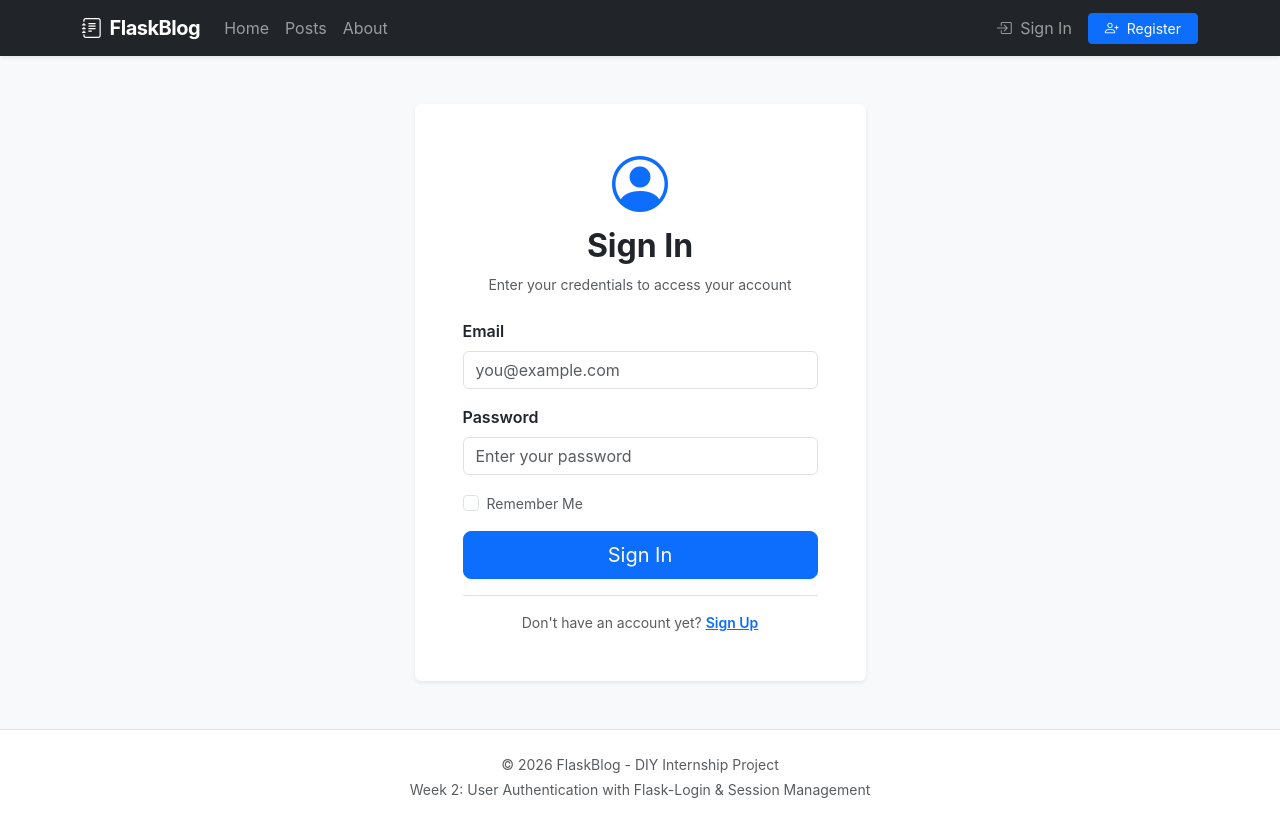
After one commit to avinashdhawale7-S/Blogging-Platform-with-Flask, a Flask app: page /auth/login in a window 1280 px wide. The commit adds this page. Run offline with Flask 3, Linux system fonts and the light colour scheme.

Commit message:
feat: Week 2 user authentication, registration, login, logout and session management with Flask-Login

```diff
--- /dev/null
+++ b/app/auth/__init__.py
@@ -0,0 +1,5 @@
+from flask import Blueprint
+
+bp = Blueprint('auth', __name__)
+
+from app.auth import routes
--- /dev/null
+++ b/app/auth/forms.py
@@ -0,0 +1,46 @@
+from flask_wtf import FlaskForm
+from wtforms import StringField, PasswordField, BooleanField, SubmitField
+from wtforms.validators import DataRequired, Email, EqualTo, Length, ValidationError
+from app.models import User
+
+
+class LoginForm(FlaskForm):
+    """User login form."""
+    email = StringField('Email', validators=[DataRequired(), Email()])
+    password = PasswordField('Password', validators=[DataRequired()])
+    remember_me = BooleanField('Remember Me')
+    submit = SubmitField('Sign In')
+
+
+class RegistrationForm(FlaskForm):
+    """User registration form."""
+    username = StringField(
+        'Username',
+        validators=[DataRequired(), Length(min=3, max=30)]
+    )
+    email = StringField(
+        'Email',
+        validators=[DataRequired(), Email()]
+    )
+    password = PasswordField(
+        'Password',
+        validators=[DataRequired(), Length(min=6, message='Password must be at least 6 characters.')]
+    )
+    password_confirm = PasswordField(
+        'Confirm Password',
+        validators=[
+            DataRequired(),
+            EqualTo('password', message='Passwords must match.')
+        ]
+    )
+    submit = SubmitField('Register')
+
+    def validate_username(self, username):
+        user = User.query.filter_by(username=username.data).first()
+        if user is not None:
+            raise ValidationError('Username already taken. Please choose a different one.')
+
+    def validate_email(self, email):
+        user = User.query.filter_by(email=email.data.lower()).first()
+        if user is not None:
+            raise ValidationError('Email address already registered. Please sign in.')
--- /dev/null
+++ b/app/auth/routes.py
@@ -0,0 +1,69 @@
+from urllib.parse import urlsplit
+from flask import render_template, redirect, url_for, flash, request
+from flask_login import current_user, login_user, logout_user, login_required
+from app import db
+from app.auth import bp
+from app.auth.forms import LoginForm, RegistrationForm
+from app.models import User
+
+
+@bp.route('/register', methods=['GET', 'POST'])
+def register():
+    """Handle new user registration."""
+    if current_user.is_authenticated:
+        return redirect(url_for('main.index'))
+
+    form = RegistrationForm()
+    if form.validate_on_submit():
+        user = User(
+            username=form.username.data.strip(),
+            email=form.email.data.strip().lower()
+        )
+        user.set_password(form.password.data)
+        db.session.add(user)
+        db.session.commit()
+
+        flash('Your account has been created successfully! You can now log in.', 'success')
+        return redirect(url_for('auth.login'))
+
+    return render_template('auth/register.html', title='Register', form=form)
+
+
+@bp.route('/login', methods=['GET', 'POST'])
+def login():
+    """Handle user login and session creation."""
+    if current_user.is_authenticated:
+        return redirect(url_for('main.index'))
+
+    form = LoginForm()
+    if form.validate_on_submit():
+        user = User.query.filter_by(email=form.email.data.strip().lower()).first()
+        if user is None or not user.check_password(form.password.data):
+            flash('Invalid email or password. Please try again.', 'danger')
+            return redirect(url_for('auth.login'))
+
+        login_user(user, remember=form.remember_me.data)
+        flash(f'Welcome back, {user.username}!', 'success')
+
+        # Safely handle the next redirect parameter
+        next_page = request.args.get('next')
+        if not next_page or urlsplit(next_page).netloc != '':
+            next_page = url_for('main.index')
+        return redirect(next_page)
+
+    return render_template('auth/login.html', title='Sign In', form=form)
+
+
+@bp.route('/logout')
+def logout():
+    """Log out current user and terminate session."""
+    logout_user()
+    flash('You have been logged out successfully.', 'info')
+    return redirect(url_for('main.index'))
+
+
+@bp.route('/profile')
+@login_required
+def profile():
+    """Protected user profile and session dashboard."""
+    return render_template('auth/profile.html', title='User Profile', user=current_user)
--- /dev/null
+++ b/app/templates/auth/login.html
@@ -0,0 +1,61 @@
+{% extends "base.html" %}
+
+{% block content %}
+<div class="row justify-content-center">
+  <div class="col-md-6 col-lg-5">
+    <div class="card shadow-sm border-0">
+      <div class="card-body p-4 p-md-5">
+        <div class="text-center mb-4">
+          <i class="bi bi-person-circle display-4 text-primary"></i>
+          <h2 class="fw-bold mt-2">Sign In</h2>
+          <p class="text-muted small">Enter your credentials to access your account</p>
+        </div>
+
+        <form method="POST" action="" novalidate>
+          {{ form.hidden_tag() }}
+
+          <div class="mb-3">
+            {{ form.email.label(class="form-label fw-semibold") }}
+            {% if form.email.errors %}
+              {{ form.email(class="form-control is-invalid", placeholder="you@example.com") }}
+              <div class="invalid-feedback">
+                {% for error in form.email.errors %}{{ error }}{% endfor %}
+              </div>
+            {% else %}
+              {{ form.email(class="form-control", placeholder="you@example.com") }}
+            {% endif %}
+          </div>
+
+          <div class="mb-3">
+            {{ form.password.label(class="form-label fw-semibold") }}
+            {% if form.password.errors %}
+              {{ form.password(class="form-control is-invalid", placeholder="Enter your password") }}
+              <div class="invalid-feedback">
+                {% for error in form.password.errors %}{{ error }}{% endfor %}
+              </div>
+            {% else %}
+              {{ form.password(class="form-control", placeholder="Enter your password") }}
+            {% endif %}
+          </div>
+
+          <div class="mb-3 form-check">
+            {{ form.remember_me(class="form-check-input") }}
+            {{ form.remember_me.label(class="form-check-label text-muted small") }}
+          </div>
+
+          <div class="d-grid mb-3">
+            {{ form.submit(class="btn btn-primary btn-lg") }}
+          </div>
+        </form>
+
+        <div class="text-center mt-3 pt-3 border-top">
+          <p class="text-muted small mb-0">
+            Don't have an account yet?
+            <a href="{{ url_for('auth.register') }}" class="text-primary fw-semibold">Sign Up</a>
+          </p>
+        </div>
+      </div>
+    </div>
+  </div>
+</div>
+{% endblock %}
--- a/app/templates/base.html
+++ b/app/templates/base.html
@@ -33,9 +33,41 @@
               <a class="nav-link" href="{{ url_for('main.about') }}">About</a>
             </li>
           </ul>
-          <span class="navbar-text small text-white-50">
-            Week 1: Setup & Blueprints
-          </span>
+
+          <ul class="navbar-nav ms-auto mb-2 mb-lg-0 align-items-lg-center">
+            {% if current_user.is_authenticated %}
+              <li class="nav-item dropdown">
+                <a class="nav-link dropdown-toggle text-white d-flex align-items-center" href="#" role="button" data-bs-toggle="dropdown" aria-expanded="false">
+                  <i class="bi bi-person-circle fs-5 me-2 text-primary"></i>
+                  <span>{{ current_user.username }}</span>
+                </a>
+                <ul class="dropdown-menu dropdown-menu-end shadow-sm">
+                  <li>
+                    <a class="dropdown-item" href="{{ url_for('auth.profile') }}">
+                      <i class="bi bi-person-badge me-2"></i>Profile
+                    </a>
+                  </li>
+                  <li><hr class="dropdown-divider"></li>
+                  <li>
+                    <a class="dropdown-item text-danger" href="{{ url_for('auth.logout') }}">
+                      <i class="bi bi-box-arrow-right me-2"></i>Sign Out
+                    </a>
+                  </li>
+                </ul>
+              </li>
+            {% else %}
+              <li class="nav-item">
+                <a class="nav-link" href="{{ url_for('auth.login') }}">
+                  <i class="bi bi-box-arrow-in-right me-1"></i> Sign In
+                </a>
+              </li>
+              <li class="nav-item ms-lg-2">
+                <a class="btn btn-primary btn-sm px-3" href="{{ url_for('auth.register') }}">
+                  <i class="bi bi-person-plus me-1"></i> Register
+                </a>
+              </li>
+            {% endif %}
+          </ul>
         </div>
       </div>
     </nav>
@@ -61,11 +93,12 @@
     <footer class="py-4 bg-white border-top text-center text-muted small mt-auto">
       <div class="container">
         <p class="mb-1">&copy; 2026 FlaskBlog - DIY Internship Project</p>
-        <p class="mb-0">Built with Flask, Blueprints, SQLAlchemy, and Flask-Migrate</p>
+        <p class="mb-0">Week 2: User Authentication with Flask-Login & Session Management</p>
       </div>
     </footer>
 
     <!-- Bootstrap 5 JS Bundle -->
     <script src="https://cdn.jsdelivr.net/npm/bootstrap@5.3.3/dist/js/bootstrap.bundle.min.js" integrity="sha384-YvpcrYf0tY3lHB60NNkmXc5s9fDVZLESaAA55NDzOxhy9GkcIdslK1eN7N6jIeHz" crossorigin="anonymous"></script>
+    <script src="{{ url_for('static', filename='js/main.js') }}"></script>
   </body>
 </html>
--- a/requirements.txt
+++ b/requirements.txt
@@ -1,4 +1,7 @@
 Flask>=3.0.0
 Flask-SQLAlchemy>=3.1.0
 Flask-Migrate>=4.0.0
+Flask-Login>=0.6.3
+Flask-WTF>=1.2.0
+email-validator>=2.0.0
 python-dotenv>=1.0.0
```
Also changed, not shown: app/__init__.py (+11 -2 lines), app/models.py (+19 -3 lines), app/templates/auth/profile.html (added, +59 -0 lines), app/templates/auth/register.html (added, +80 -0 lines), migrations/versions/2f5cc05579df_update_user_model_for_authentication.py (added, +36 -0 lines), README.md.
